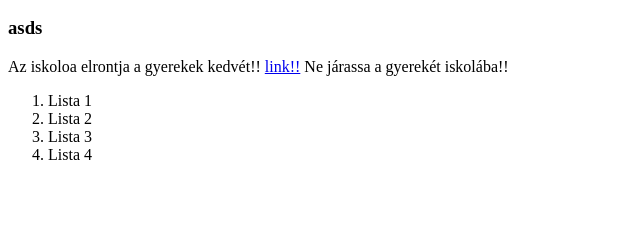
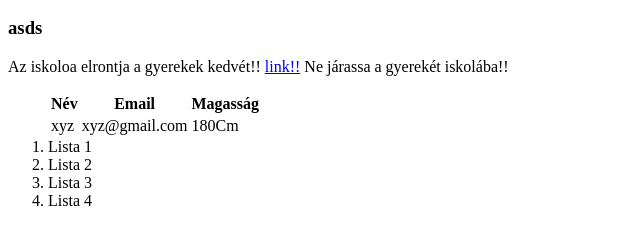
Before and after one commit to Kiwilegend23/Az-iskola-meg-li-a-di-kokat-, a plain HTML site: page index.html in a window 1280 px wide. Shown: the part 110-354 px from the top of the page, without its empty margins (0-640 px from the left). Drawn offline with Linux system fonts and the light colour scheme.

Commit message:
Update index.html

```diff
--- a/index.html
+++ b/index.html
@@ -9,6 +9,20 @@
         <h3>asds</h3>
         <p>Az iskoloa elrontja a gyerekek kedvét!! <a href="index2.html">link!!</a> Ne járassa a gyerekét iskolába!!</p>
         <ol>
+        <table>
+            <thead>
+                <th>Név</th>
+                <th>Email</th>
+                <th>Magasság</th>
+                <tbody>
+                    <tr>
+                        <td>xyz</td>
+                        <td>xyz@gmail.com</td>
+                        <td>180Cm</td>
+                    </tr>
+                </tbody>
+            </thead>
+        </table>
             <li>Lista 1</li>
             <li>Lista 2</li>
             <li>Lista 3</li>
```
